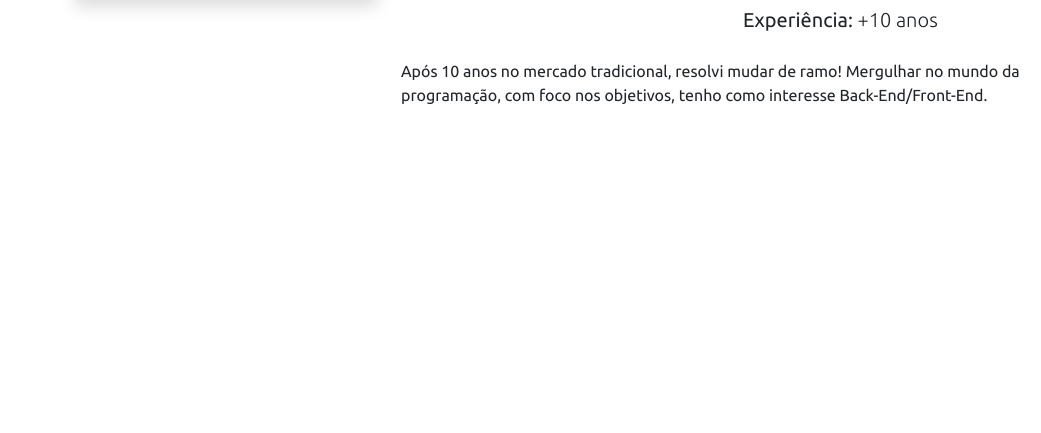
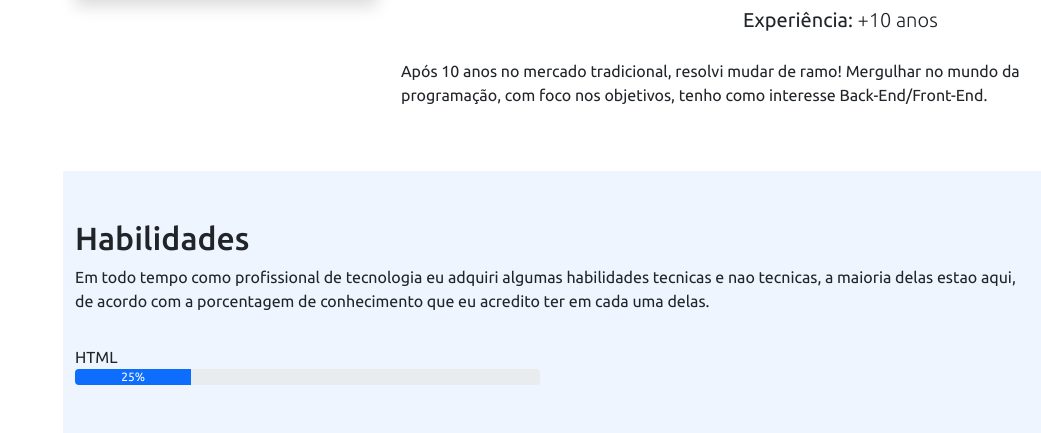
Before and after one commit to mauriciogen3/PortfolioResponsivo, a Python web app: template templates/index.html in a window 1280 px wide. Shown: the part 1654-2087 px from the top of the page, without its empty margins (239-1280 px from the left). Before the commit the page ends 1758 px from the top, so only its background shows below. Run offline with Jinja, Linux system fonts and the light colour scheme; the template is opened without the code that fills it, so the values that code supplies are empty; some libraries are stand-ins or nearby versions.

Commit message:
habilidades

```diff
--- a/static/style.css
+++ b/static/style.css
@@ -179,3 +179,7 @@ html, body{
   *::-webkit-scrollbar-thumb{
     background-color: #6b6a65;
   }
+
+  .section-bg{
+    background-color: #eff5ff;
+  }
--- a/templates/index.html
+++ b/templates/index.html
@@ -219,6 +219,33 @@
 
         </section>
 
+        <section class="mt-5 section-bg" id="habilidades">
+            <div class="container pb-5">
+                <h2 class="pt-5">Habilidades</h2>
+                <p>Em todo tempo como profissional de tecnologia eu adquiri algumas habilidades tecnicas e nao tecnicas,
+                    a maioria delas estao aqui, de acordo com a porcentagem de conhecimento que eu acredito ter
+                    em cada uma delas.</p>
+
+                <div class="row">
+
+                    <div class="col-md-6">
+                        <p class="mt-3 mb-0">HTML</p>
+                        <div class="progress">
+                            <div class="progress-bar" role="progressbar" style="width: 25%;" aria-valuenow="25"
+                                aria-valuemin="0" aria-valuemax="100">25%</div>
+
+                        </div>
+
+                        <div class="col-md-6">
+
+                        </div>
+                    </div>
+
+
+                </div>
+
+        </section>
+
 
 
 
```
